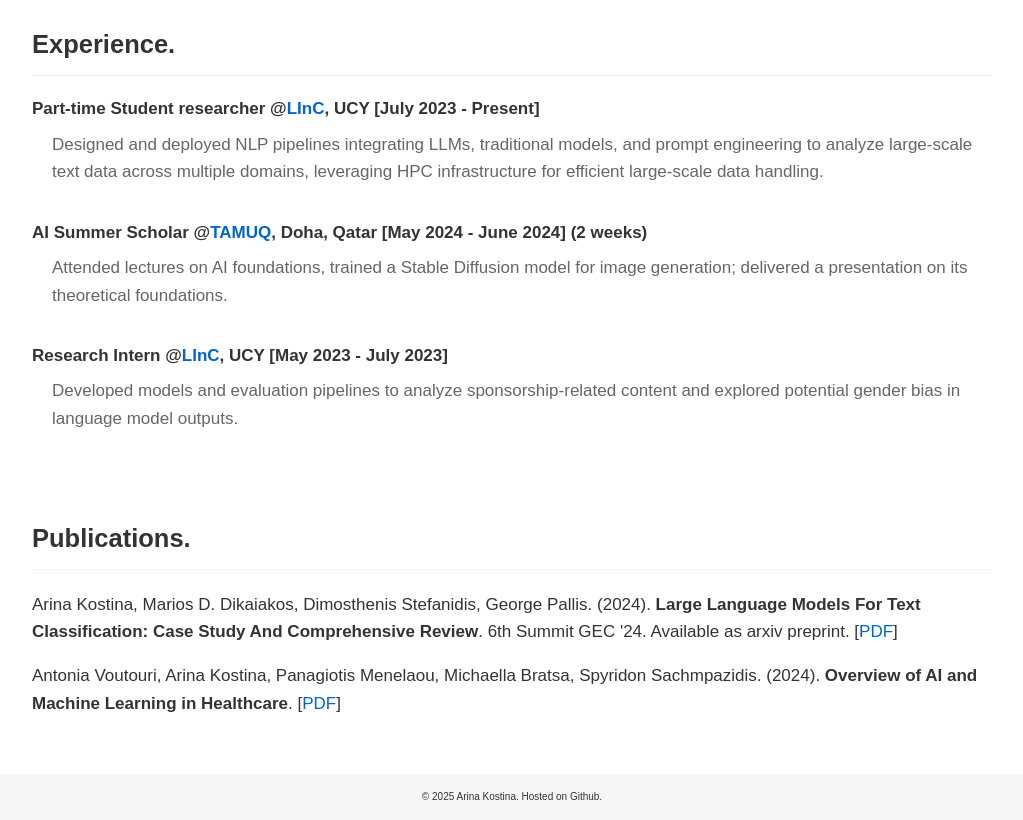
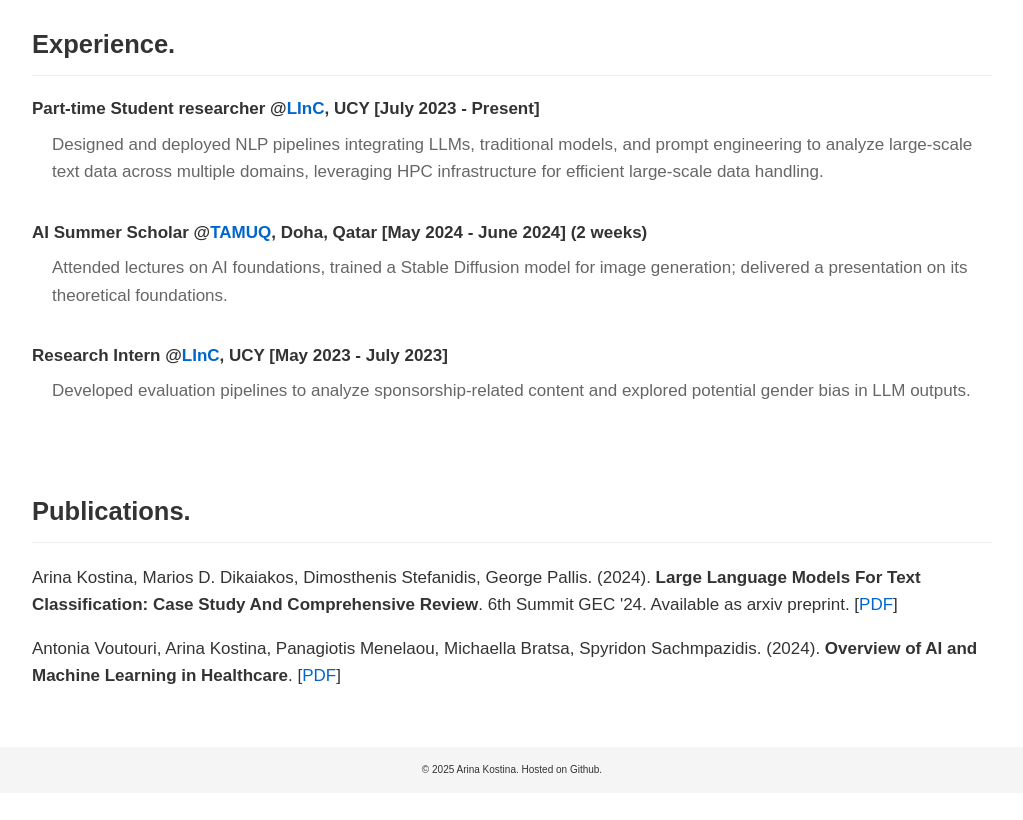
Before and after one commit to arinakostina1/mypage, a plain HTML site: page index.html in a window 1280 px wide. Shown: the part 755-1575 px from the top of the page, without its empty margins (128-1151 px from the left). After the commit the page ends 1548 px from the top, so only its background shows below. Drawn offline with Linux system fonts and the light colour scheme.

Commit message:
change description

```diff
--- a/index.html
+++ b/index.html
@@ -101,7 +101,7 @@
                     Research Intern @<a href="https://linc.ucy.ac.cy/" target="_blank" rel="noopener noreferrer">LInC</a>, UCY [May 2023 - July 2023]
                 </div>
                 <div class="experience-description">
-                    Developed models and evaluation pipelines to analyze sponsorship-related content and explored potential gender bias in language model outputs.
+                    Developed evaluation pipelines to analyze sponsorship-related content and explored potential gender bias in LLM outputs.
                 </div>
             </div>
         </div>
```
